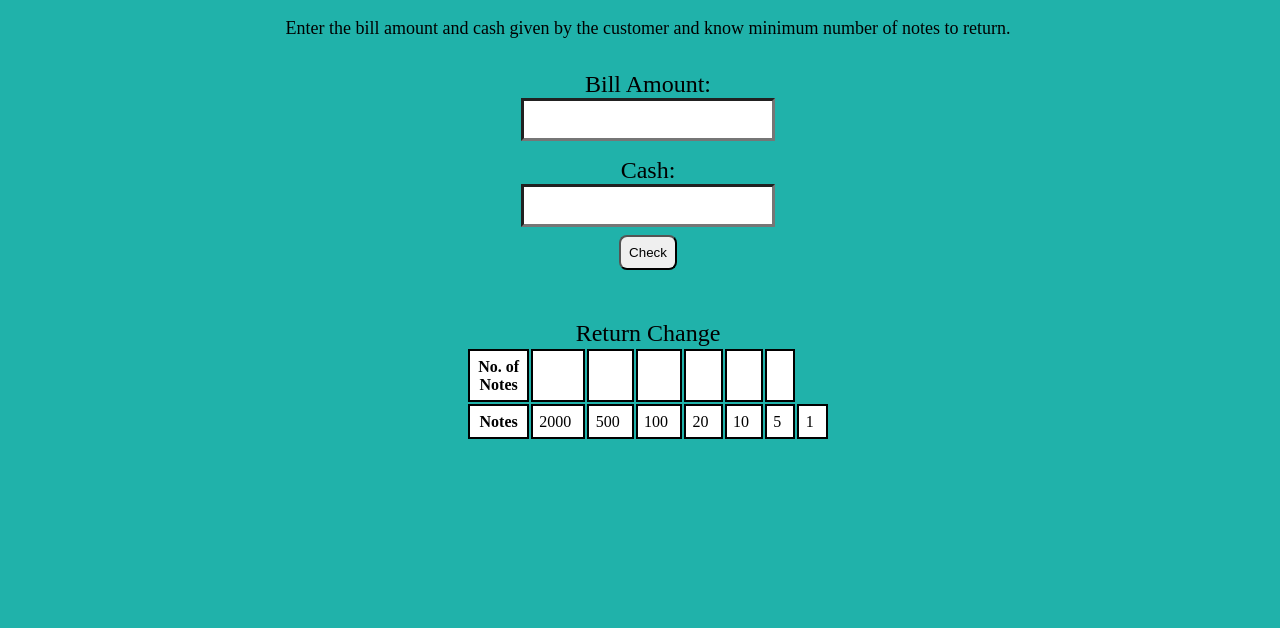
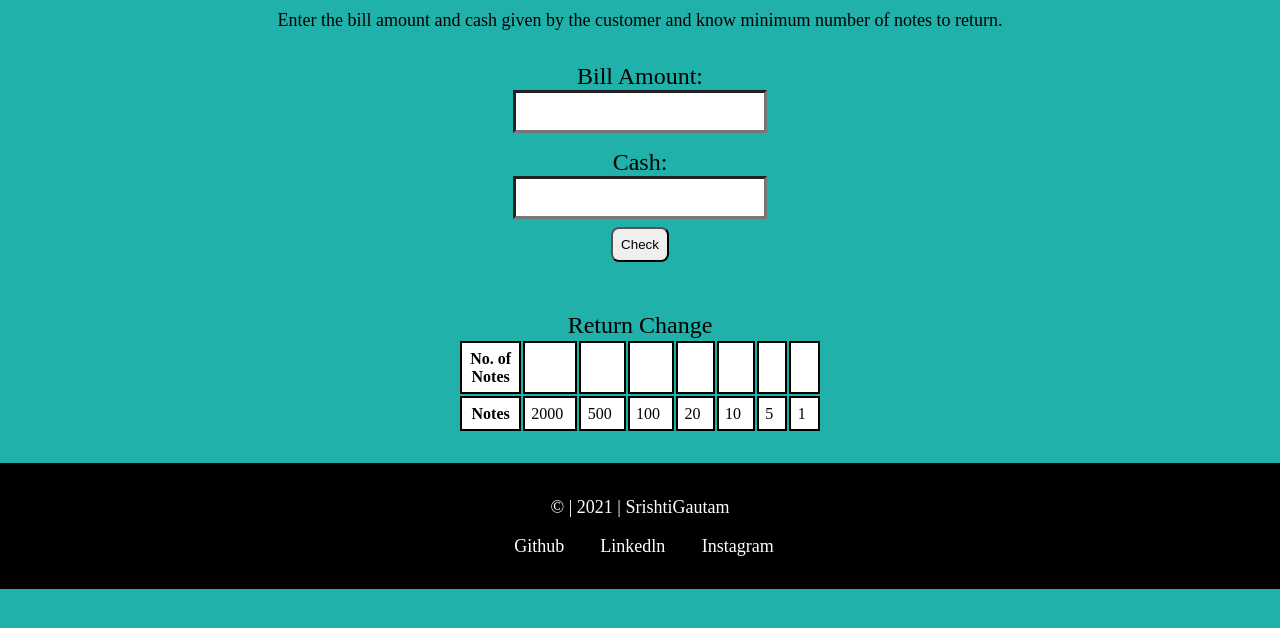
Before and after one commit to srishtigautam21/cash-register, a plain HTML site: page index.html in a window 1280 px wide. Shown: the part 98-726 px from the top of the page. Drawn offline with Linux system fonts and the light colour scheme.

Commit message:
added footer

```diff
--- a/index.html
+++ b/index.html
@@ -30,6 +30,7 @@
             <td class="no-Of-Notes"></td>
             <td class="no-Of-Notes"></td>
             <td class="no-Of-Notes"></td>
+            <td class="no-Of-Notes"></td>
         </tr>
         <tr>
             <th>Notes</th>
@@ -47,6 +48,22 @@
 
 
     </div>
+    <footer class="footer">
+        <p class="inside-footer">© | 2021 | SrishtiGautam</p>
+        <ul>
+            <li class="inline-link">
+                <a class="link" href="https://github.com/srishtigautam21">Github</a>
+            </li>
+            <li class="inline-link">
+                <a class="link" href="https://www.linkedin.com/in/srishti-gautam-385861190/">Linkedln</h>
+            </li>
+            <li class="inline-link">
+                <a class="link" href="https://www.instagram.com/shrishtigautam14/">Instagram</a>
+
+            </li>
+        </ul>
+
+    </footer>
 
 
 </body>
--- a/main.css
+++ b/main.css
@@ -1,9 +1,14 @@
 *{
 
 }
+body{
+    margin:0px;
+}
+
 :root{
-    background-position: 20%;
+
     background-color: lightseagreen;
+
 }
 .container{
 
@@ -62,6 +67,7 @@ th, td {
     border-collapse: collapse;
     padding: 0.4rem;
     background-color: white;
+    margin:0px;
 }
 .caption-change{
     padding: 0.5rem 0.5rem;
@@ -70,3 +76,31 @@ th, td {
     font-weight: bold solid black;
 
 }
+.footer{
+    background-color: black;
+    text-align: center;
+    bottom: 0;
+    padding: 1rem 1rem;
+    color: white;
+    margin-top: 30px;
+}
+.inside-footer{
+
+    font-size:large ;
+    color:white;
+    /* margin-top: 5%; */
+    font-weight:medium;
+}
+.link{
+    text-decoration: none;
+    font-size:large ;
+    color:white;
+    font-weight:medium;
+}
+.inline-link{
+
+    list-style: none;
+
+    display: inline;
+    margin-right: 2rem;
+}
```
